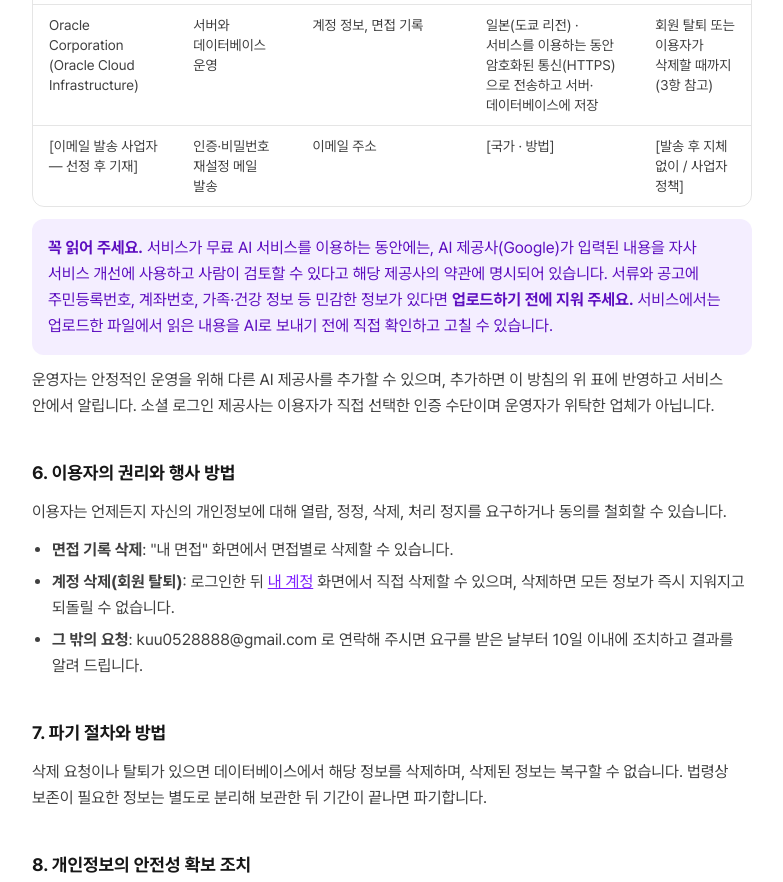
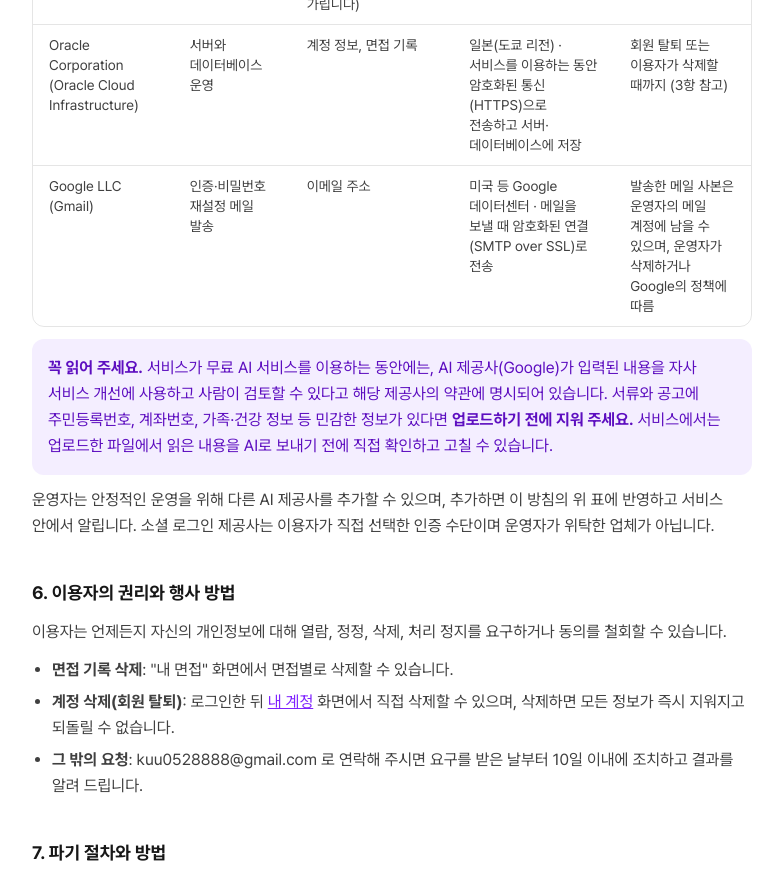
Before and after one commit to singsangsong28/rehearview-fe, a Next.js app: page /privacy in a window 1280 px wide. Shown: the part 1740-2622 px from the top of the page, without its empty margins (248-1031 px from the left). Built offline with nearby package versions, Linux system fonts and the light colour scheme.

Commit message:
docs(legal): 처리방침에 이메일 발송 사업자(Google Gmail) 기재

```diff
--- a/app/(guest)/privacy/page.tsx
+++ b/app/(guest)/privacy/page.tsx
@@ -93,7 +93,13 @@ export default function PrivacyPage() {
               "일본(도쿄 리전) · 서비스를 이용하는 동안 암호화된 통신(HTTPS)으로 전송하고 서버·데이터베이스에 저장",
               "회원 탈퇴 또는 이용자가 삭제할 때까지 (3항 참고)",
             ],
-            ["[이메일 발송 사업자 — 선정 후 기재]", "인증·비밀번호 재설정 메일 발송", "이메일 주소", "[국가 · 방법]", "[발송 후 지체 없이 / 사업자 정책]"],
+            [
+              "Google LLC (Gmail)",
+              "인증·비밀번호 재설정 메일 발송",
+              "이메일 주소",
+              "미국 등 Google 데이터센터 · 메일을 보낼 때 암호화된 연결(SMTP over SSL)로 전송",
+              "발송한 메일 사본은 운영자의 메일 계정에 남을 수 있으며, 운영자가 삭제하거나 Google의 정책에 따름",
+            ],
           ]}
         />
         <p className="rounded-xl bg-violet-500/10 p-4 text-violet-800 dark:text-violet-200">
```
